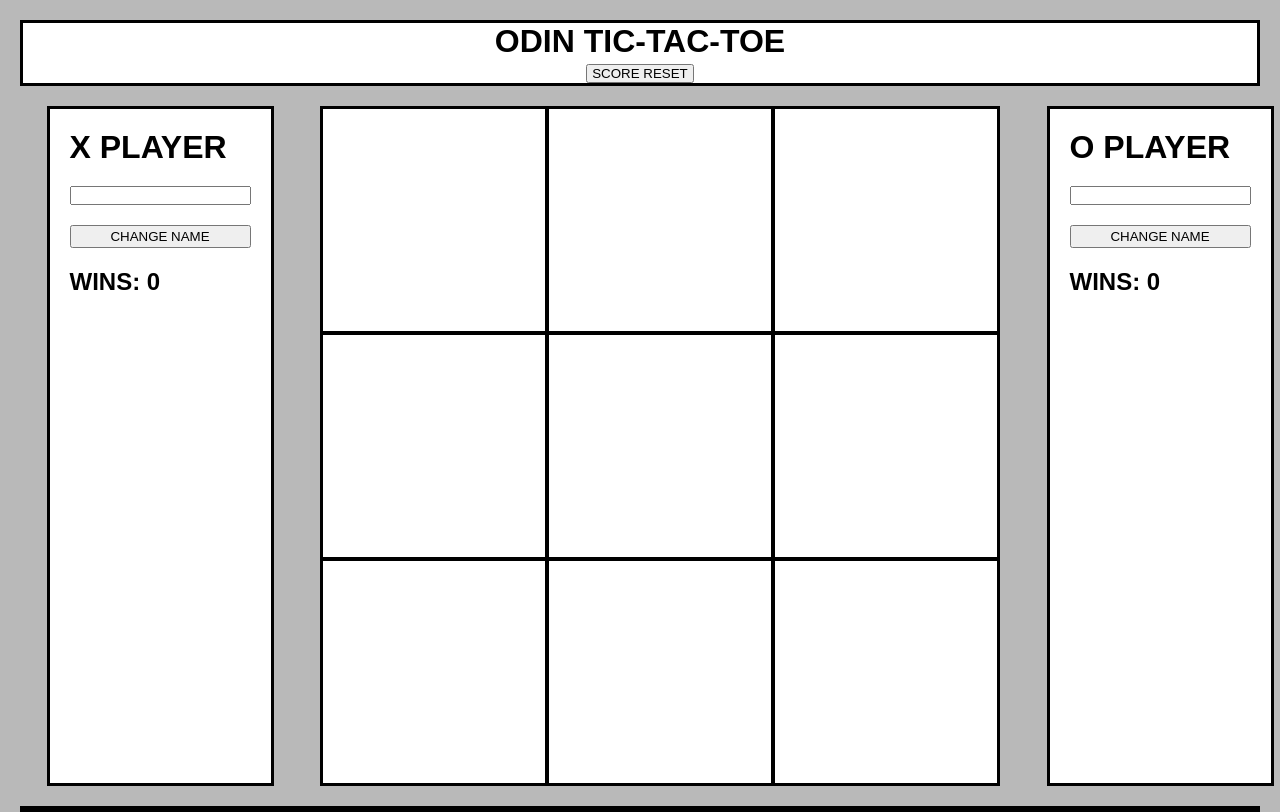
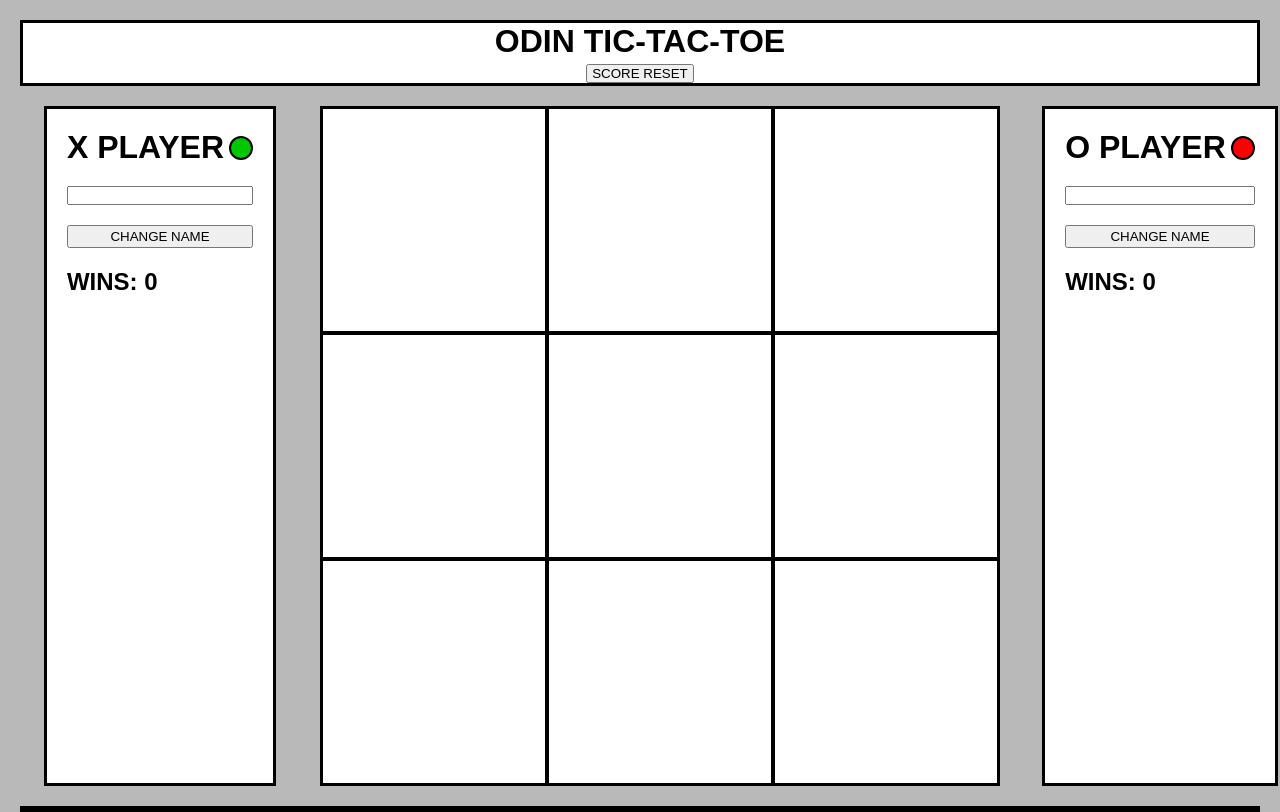
Before and after one commit to 99slayer/odin-tic-tac-toe, a website built with webpack: page src/index.html in a window 1280 px wide. Both pictures are taken after a click on the button "SCORE RESET". Built offline with nearby package versions, Linux system fonts and the light colour scheme.

Commit message:
feat: Add current player turn indicators

```diff
--- a/src/DOM.js
+++ b/src/DOM.js
@@ -11,6 +11,8 @@ const DOM = {
 	oDisplay: document.querySelector('#oNameDisplay'),
 	xPlayerName: document.querySelector('#xPlayerName'),
 	oPlayerName: document.querySelector('#oPlayerName'),
+	xTurnIndicator: document.querySelector('.xTurnIndicator'),
+	oTurnIndicator: document.querySelector('.oTurnIndicator'),
 	xChangeName: document.querySelector('#xPlayerChangeName'),
 	oChangeName: document.querySelector('#oPlayerChangeName'),
 }
--- a/src/index.html
+++ b/src/index.html
@@ -22,7 +22,10 @@
         </div>
         <div class="content">
             <div class="xplayer">
-                <h1 id="xNameDisplay">X PLAYER</h1>
+                <div class="playerNameCont">
+									<h1 id="xNameDisplay">X PLAYER</h1>
+									<div class="xTurnIndicator go"></div>
+								</div>
                 <input type="text" id="xPlayerName">
                 <button id="xPlayerChangeName">CHANGE NAME</button>
                 <h2 id="xWins">WINS: 0</h2>
@@ -39,7 +42,10 @@
                <div class="gridCell" data-cell-number="9"><p></p></div>
             </div>
             <div class="oplayer">
-                <h1 id="oNameDisplay">O PLAYER</h1>
+                <div class="playerNameCont">
+									<h1 id="oNameDisplay">O PLAYER</h1>
+									<div class="oTurnIndicator stop"></div>
+								</div>
                 <input type="text" id="oPlayerName">
                 <button id="oPlayerChangeName">CHANGE NAME</button>
                 <h2 id="oWins">WINS: 0</h2>
--- a/src/index.js
+++ b/src/index.js
@@ -16,10 +16,18 @@ const gameBoard = (() => {
 	const determinePlayer = () => {
 		if (xPlayer.turnCount <= oPlayer.turnCount) {
 			++xPlayer.turnCount
+			DOM.xTurnIndicator.classList.remove('go');
+			DOM.xTurnIndicator.classList.add('stop');
+			DOM.oTurnIndicator.classList.remove('stop');
+			DOM.oTurnIndicator.classList.add('go');
 			return xPlayer.boardMark;
 		}
 		else if (oPlayer.turnCount < xPlayer.turnCount) {
 			++oPlayer.turnCount
+			DOM.oTurnIndicator.classList.remove('go');
+			DOM.oTurnIndicator.classList.add('stop');
+			DOM.xTurnIndicator.classList.remove('stop');
+			DOM.xTurnIndicator.classList.add('go');
 			return oPlayer.boardMark;
 		};
 	};
@@ -106,10 +114,10 @@ const displayController = (() => {
 	const updatePlayerName = (input, player) => {
 		player.playerName = input.value;
 		if (player == xPlayer) {
-			DOM.xDisplay.textContent = `${player.playerName} - X`;
+			DOM.xDisplay.textContent = `X - ${player.playerName}`;
 		}
 		else if (player == oPlayer) {
-			DOM.oDisplay.textContent = `${player.playerName} - O`;
+			DOM.oDisplay.textContent = `O - ${player.playerName}`;
 		};
 		input.value = '';
 	};
--- a/src/styles.css
+++ b/src/styles.css
@@ -73,6 +73,30 @@ body{
     background-color: white;
     border: 3px solid black;
 }
+.playerNameCont{
+	display: flex;
+	justify-content: space-between;
+	align-items: center;
+	gap: 5px;
+}
+#xNameDisplay, #oNameDisplay{
+	max-width: 210px;
+	overflow: hidden;
+	text-wrap: nowrap;
+	text-overflow: ellipsis;
+}
+.xTurnIndicator, .oTurnIndicator{
+	width: 24px;
+	height: 24px;
+	border: 2px solid black;
+	border-radius: 100%;
+}
+.go{
+	background-color: rgb(0, 199, 0);
+}
+.stop{
+	background-color: red;
+}
 .gridCont{
     height: 680px;
     width: 680px;
```
